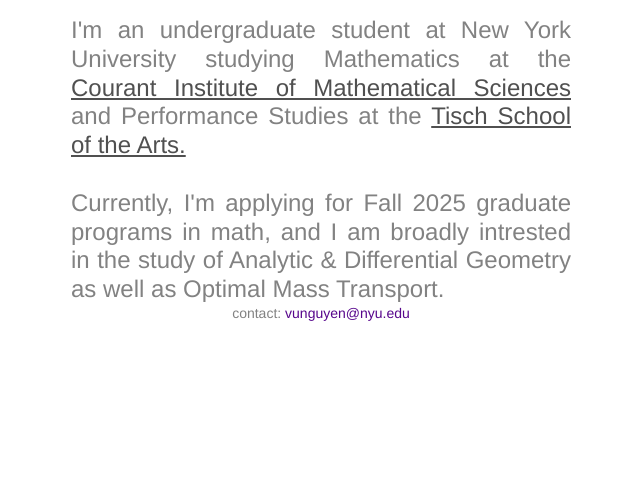
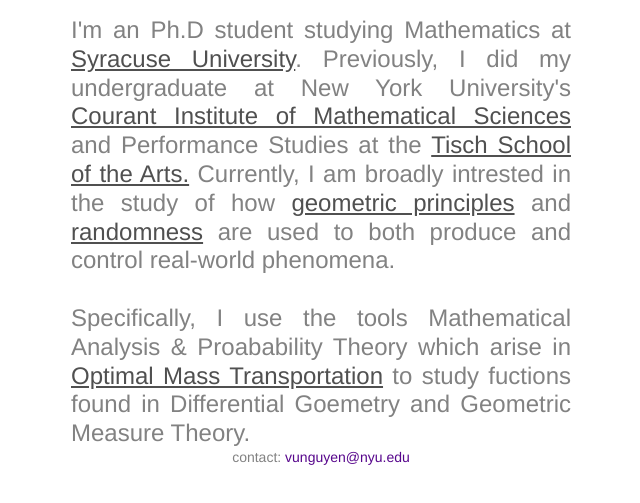
Before and after one commit to vuunguuyen/vuunguuyen.github.io, a plain HTML site: page index.html in a window 1280 px wide. Shown: the part 119-622 px from the top of the page, without its empty margins (319-959 px from the left). Drawn offline with Linux system fonts and the light colour scheme.

Commit message:
Gradschool Update v.1

```diff
--- a/index.html
+++ b/index.html
@@ -5,8 +5,8 @@
 		<title>vu nguyen</title>
 		<link rel="stylesheet" href="CSS/webstyles.css" href="CSS/styles.css" type="text/css">
 		<meta name="description" content="Vu Nguyen">
-		<meta name="keywords" content="VuNguyen,Vu,Nguyen,Mathematics,Math,Performance,Studies,writing">
-		<meta name="author" content="Vu Nguyen & Aaryan Virani">
+		<meta name="keywords" content="VuNguyen,Vu,Nguyen,Mathematics,Math,Performance,Studies,Quantative Research, Quant">
+		<meta name="author" content="Vu Nguyen (2021-Current) & Aaryan Virani (2021-2025)">
 		<meta http-equiv="Content-Type" content="text/html; charset=ISO-8859-1">
 		<meta http-equiv="pragma" content="no-cache">
 		<meta http-equiv="cache-control" content="no-cache">
@@ -20,8 +20,8 @@
 			<!-- <h1>Vu's Website</h1>
 			<br/>
 			<hr/>
-			<p>This is why you should let me in me</p>
-			<p>I got impeccable coding skills</p>
+			<p>This is why you should give me a job</p>
+			<p>I got impeccable coding skillz :p </p>
 			<p>H<sup>2</sup>0 -->
 			<br>
 			<br>
@@ -41,13 +41,13 @@
 				<br>
 				<br>
 				<h2>
-					I'm an undergraduate student at New York University studying Mathematics at the
-					<a href="https://cims.nyu.edu/">Courant Institute of Mathematical Sciences</a>
-					 and Performance Studies at the
-					<a href="https://tisch.nyu.edu/performance-studies/">Tisch School of the Arts.</a>
+					I'm an Ph.D student studying Mathematics at <a href="https://artsandsciences.syracuse.edu/mathematics/">Syracuse University</a>.
+					Previously, I did my undergraduate at New York University's  <a href="https://cims.nyu.edu/">Courant Institute of Mathematical Sciences</a> and Performance Studies at the <a href="https://tisch.nyu.edu/performance-studies/">Tisch School of the Arts.</a>
+					Currently, I am broadly intrested in the study of how <a href="https://en.wikipedia.org/wiki/Geometric_measure_theory">geometric principles</a> and <a href="https://en.wikipedia.org/wiki/Probability_theory">randomness</a> are used to both produce and control real-world phenomena.
 				<br>
 				<br>
-					Currently, I'm applying for Fall 2025 graduate programs in math, and I am broadly intrested in the study of Analytic & Differential Geometry as well as Optimal Mass Transport.
+					Specifically, I use the tools Mathematical Analysis & Proabability Theory which arise in <a href="https://en.wikipedia.org/wiki/Transportation_theory_(mathematics)">Optimal Mass Transportation</a> to study fuctions found in Differential Goemetry and Geometric Measure Theory.
+
  			</div>
 			<!-- INTRO END -->
 			<center>
```
Also changed, not shown: .github/copilot-instructions.md (added), img/pic1.png (deleted).
